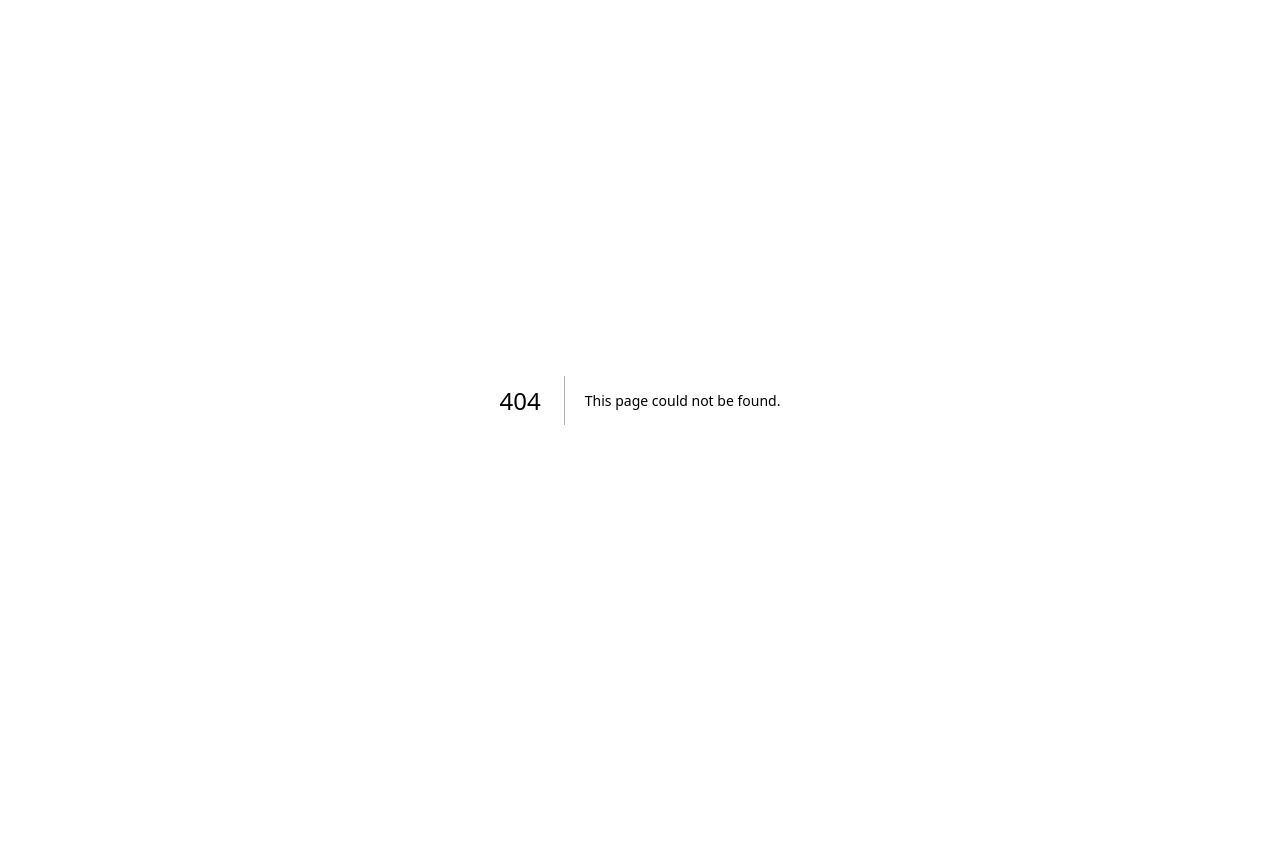
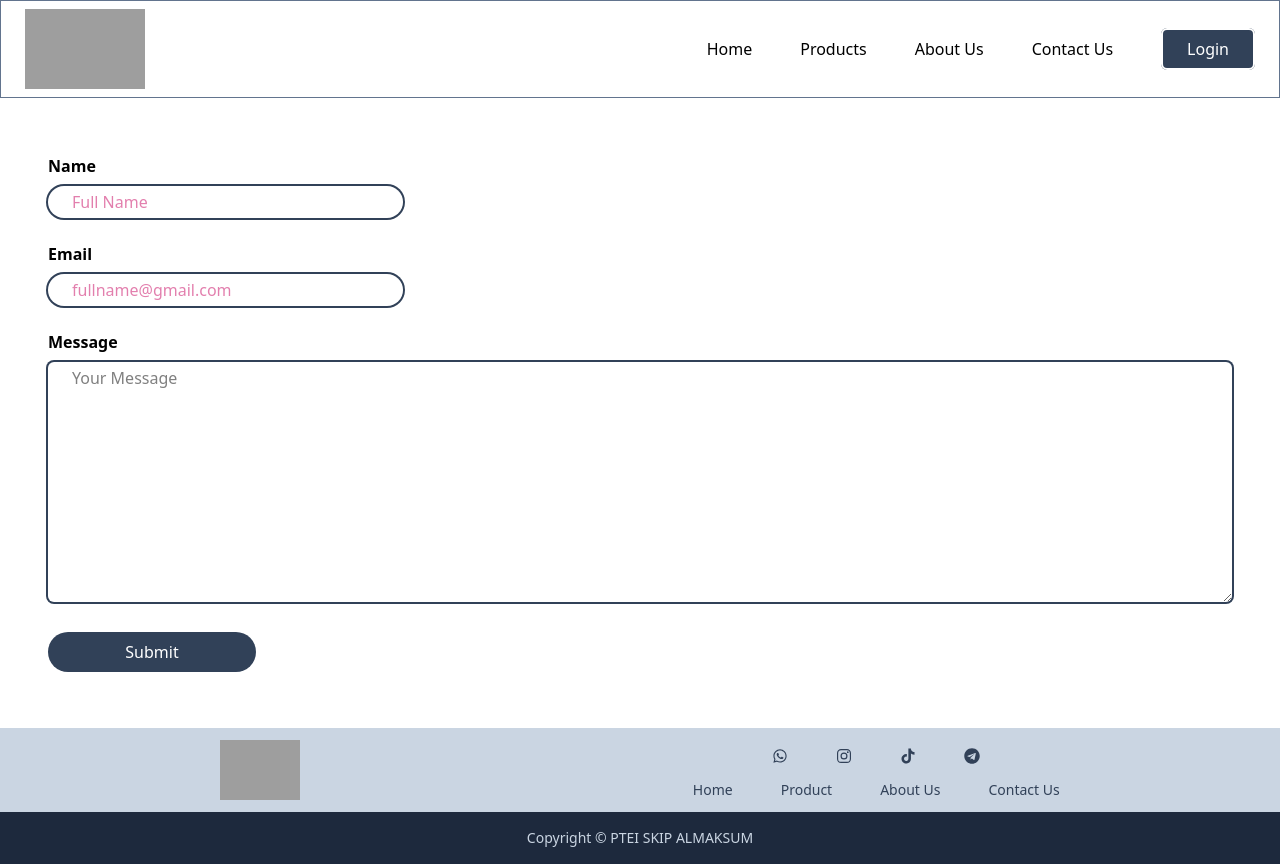
Before and after one commit to TainSiddik/Online-Shop, a Next.js app: page /contact in a window 1280 px wide. Before the commit this address had no page. Before the commit the page ends 800 px from the top, so only its background shows below. Built offline with nearby package versions, Linux system fonts and the light colour scheme; grey boxes are pictures that could not be loaded.

Commit message:
create products and contact page

```diff
--- /dev/null
+++ b/app/contact/page.jsx
@@ -0,0 +1,58 @@
+import Navbar from '@/components/Navbar';
+import Footer from '@/components/Footer';
+
+const ContactPage = () => {
+  return (
+    <>
+      <Navbar />
+      <div className="contact w-full px-12 my-14">
+        <div className="form ">
+          <form action="">
+            <div className="name">
+              <label htmlFor="name" className="font-semibold">
+                Name
+              </label>
+              <input
+                type="text"
+                id="name"
+                className="ring-2 ring-slate-700 px-6 py-1 mt-2 w-full lg:w-[30%] block rounded-full text-pink-700"
+                placeholder="Full Name"
+              />
+            </div>
+            <div className="email mt-6">
+              <label htmlFor="email" className="font-semibold">
+                Email
+              </label>
+              <input
+                type="email"
+                id="email"
+                className="ring-2 ring-slate-700 px-6 py-1 mt-2 w-full lg:w-[30%] block rounded-full text-pink-700"
+                placeholder="fullname@gmail.com"
+              />
+            </div>
+            <div className="message mt-6">
+              <label htmlFor="message" className="font-semibold">
+                Message
+              </label>
+              <textarea
+                name="message"
+                id="message"
+                className="ring-2 ring-slate-700 px-6 py-1 mt-2 w-full h-60 rounded-md"
+                placeholder="Your Message"
+              ></textarea>
+            </div>
+            <button
+              type="submit"
+              className="bg-slate-700 text-white px-6 py-2 rounded-full mt-6 w-full hover:bg-slate-100 hover:text-slate-800 hover:ring-1 lg:w-52"
+            >
+              Submit
+            </button>
+          </form>
+        </div>
+      </div>
+      <Footer />
+    </>
+  );
+};
+
+export default ContactPage;
--- /dev/null
+++ b/app/products/page.jsx
@@ -0,0 +1,16 @@
+import Navbar from '@/components/Navbar';
+import Card from '@/components/Card';
+import Footer from '@/components/Footer';
+
+const ProductPage = () => {
+  return (
+    <>
+      <Navbar />
+      <h1 className="my-12 text-center text-2xl lg:text-4xl">Our Products</h1>
+      <Card />
+      <Footer />
+    </>
+  );
+};
+
+export default ProductPage;
--- a/components/Card.jsx
+++ b/components/Card.jsx
@@ -1,10 +1,10 @@
-import Image from "next/image";
-import Link from "next/link";
+import Image from 'next/image';
+import Link from 'next/link';
 
 const Card = () => {
   return (
     <main>
-      <div className="grid grid-cols-2 px-2 gap-2 mb-6 md:grid-cols-3 lg:grid-cols-5 lg:mx-12 lg:mb-12">
+      <div className="grid grid-cols-2 px-2 gap-2 mb-16 md:grid-cols-3 lg:grid-cols-5 lg:mx-12 lg:mb-12">
         <div className="card w-[145px] md:w-[200px] h-[260px] ring-2 ring-slate-500 rounded-md mx-auto my-1">
           <div className="img">
             <Image
@@ -16,8 +16,8 @@ const Card = () => {
             />
           </div>
           <div className="decs mt-4 text-center">
-            <h1 className="font-semibold">Product Name</h1>
-            <h3 className="text-red-700 mt-2">Rp. 200.000</h3>
+            <h1 className="font-semibold">Kemasan / 100 pcs</h1>
+            <h3 className="text-red-700 mt-2">Rp. 100.000</h3>
           </div>
           <div className="order mt-6 text-center">
             <Link
@@ -40,8 +40,8 @@ const Card = () => {
             />
           </div>
           <div className="decs mt-4 text-center">
-            <h1 className="font-semibold">Product Name</h1>
-            <h3 className="text-red-700 mt-2">Rp. 200.000</h3>
+            <h1 className="font-semibold">Sablon + Baju</h1>
+            <h3 className="text-red-700 mt-2">Rp. 75.000</h3>
           </div>
           <div className="order mt-6 text-center">
             <Link
@@ -64,8 +64,8 @@ const Card = () => {
             />
           </div>
           <div className="decs mt-4 text-center">
-            <h1 className="font-semibold">Product Name</h1>
-            <h3 className="text-red-700 mt-2">Rp. 200.000</h3>
+            <h1 className="font-semibold">Sablon Gelas MUG</h1>
+            <h3 className="text-red-700 mt-2">Rp. 15.000</h3>
           </div>
           <div className="order mt-6 text-center">
             <Link
@@ -88,8 +88,8 @@ const Card = () => {
             />
           </div>
           <div className="decs mt-4 text-center">
-            <h1 className="font-semibold">Product Name</h1>
-            <h3 className="text-red-700 mt-2">Rp. 200.000</h3>
+            <h1 className="font-semibold">Spanduk / 1m</h1>
+            <h3 className="text-red-700 mt-2">Rp. 18.000</h3>
           </div>
           <div className="order mt-6 text-center">
             <Link
@@ -101,7 +101,7 @@ const Card = () => {
           </div>
         </div>
 
-        <div className="card w-[145px] md:w-[200px] h-[260px] ring-2 ring-slate-500 rounded-md mx-auto my-1">
+        <div className="card w-[145px] md:w-[200px] h-[285px] ring-2 ring-slate-500 rounded-md mx-auto my-1">
           <div className="img">
             <Image
               src="/gambar5.png"
@@ -112,8 +112,8 @@ const Card = () => {
             />
           </div>
           <div className="decs mt-4 text-center">
-            <h1 className="font-semibold">Product Name</h1>
-            <h3 className="text-red-700 mt-2">Rp. 200.000</h3>
+            <h1 className="font-semibold">Kartu Nama / 100 pcs</h1>
+            <h3 className="text-red-700 mt-2">Rp. 100.000</h3>
           </div>
           <div className="order mt-6 text-center">
             <Link
--- a/components/Flagship.jsx
+++ b/components/Flagship.jsx
@@ -104,7 +104,7 @@ const Flagship = () => {
           </div>
         </div>
 
-        <div className="card w-[145px] md:w-[200px] h-[260px] ring-2 ring-slate-500 rounded-md mx-auto my-1">
+        <div className="card w-[145px] md:w-[200px] h-[285px] ring-2 ring-slate-500 rounded-md mx-auto my-1">
           <div className="img">
             <Image
               src="/gambar5.png"
--- a/components/Header.jsx
+++ b/components/Header.jsx
@@ -1,5 +1,5 @@
-import Image from "next/image";
-import Link from "next/link";
+import Image from 'next/image';
+import Link from 'next/link';
 
 const Header = () => {
   return (
@@ -29,7 +29,7 @@ const Header = () => {
               Products
             </Link>
             <Link
-              href="/products"
+              href="/contact"
               className="bg-white font-semibold text-slate-700 rounded-md px-6 py-2"
             >
               Contact Us
--- a/components/Navbar.jsx
+++ b/components/Navbar.jsx
@@ -1,8 +1,8 @@
-"use client";
-import Link from "next/link";
-import Image from "next/image";
-import { useState } from "react";
-import { MdFilterList, MdClose } from "react-icons/md";
+'use client';
+import Link from 'next/link';
+import Image from 'next/image';
+import { useState } from 'react';
+import { MdFilterList, MdClose } from 'react-icons/md';
 
 const Navbar = () => {
   const [isOpen, setIsOpen] = useState(false);
@@ -31,20 +31,40 @@ const Navbar = () => {
       <div className="listMenu lg:flex">
         <ul
           className={`${
-            isOpen ? "block" : "hidden"
+            isOpen ? 'block' : 'hidden'
           } text-center space-y-3 my-4 lg:space-y-0 lg:my-0 lg:flex lg:items-center lg:gap-12`}
         >
           <li>
-            <Link href="/">Home</Link>
+            <Link
+              href="/"
+              className="block w-full py-1 active:bg-slate-300 lg:active:bg-white lg:hover:text-indigo-300 rounded-md"
+            >
+              Home
+            </Link>
           </li>
           <li>
-            <Link href="/">Products</Link>
+            <Link
+              href="/products"
+              className="block w-full py-1 active:bg-slate-300 lg:active:bg-white lg:hover:text-indigo-300 rounded-md"
+            >
+              Products
+            </Link>
           </li>
           <li>
-            <Link href="/about">About Us</Link>
+            <Link
+              href="/about"
+              className="block w-full py-1 active:bg-slate-300 lg:active:bg-white lg:hover:text-indigo-300 rounded-md"
+            >
+              About Us
+            </Link>
           </li>
           <li>
-            <Link href="/">Contact Us</Link>
+            <Link
+              href="/contact"
+              className="block w-full py-1 active:bg-slate-300 lg:active:bg-white lg:hover:text-indigo-300 rounded-md"
+            >
+              Contact Us
+            </Link>
           </li>
           <li className="mt-7 lg:mt-0">
             <Link
```
